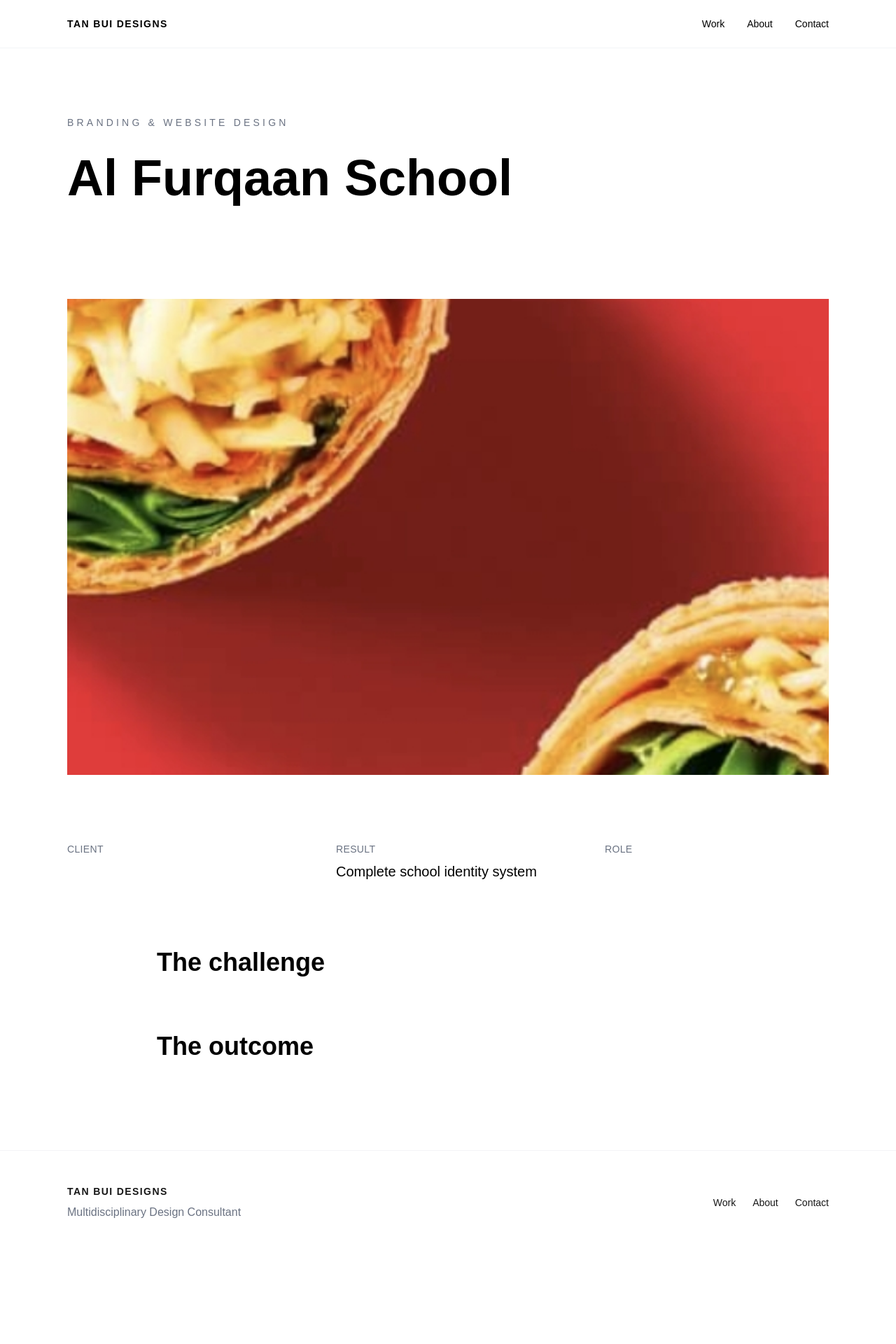
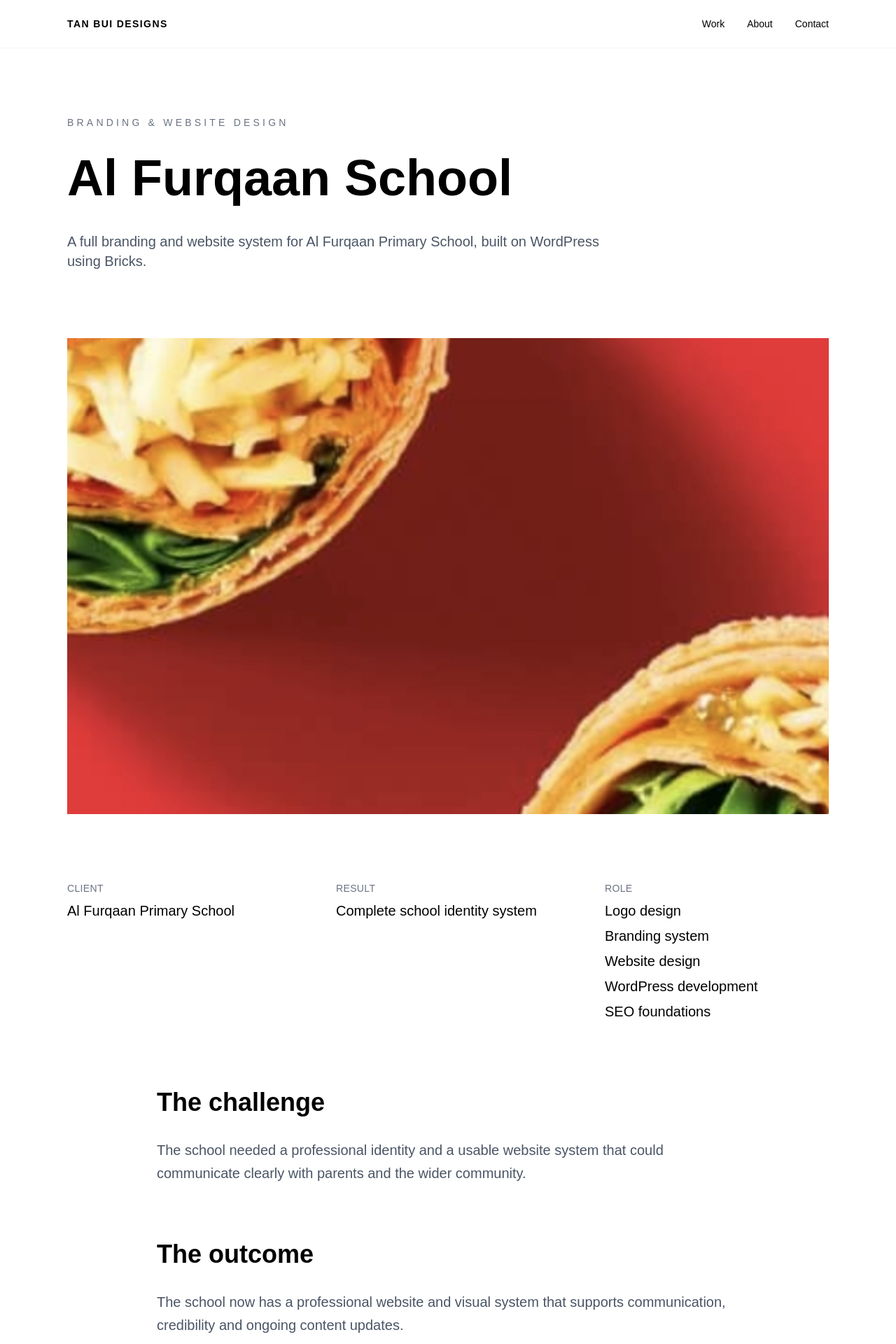
Before and after one commit to tanbuidesigns/tan-bui-designs, a Next.js app: page /work/al-furqaan-school in a window 1280 px wide. Shown: the top 1920 px of the page at 70% size. Before the commit the page ends 1792 px from the top, so only its background shows below. Built offline with nearby package versions, Linux system fonts and the light colour scheme.

Commit message:
Populate all case study content

```diff
--- a/src/data/projects.ts
+++ b/src/data/projects.ts
@@ -24,35 +24,105 @@ export const projects = [
     title: "Colonis Exhibition",
     slug: "colonis-exhibition",
     category: "Exhibition Design",
+    client: "Colonis",
     result: "Completed in 3 days",
     image: "/projects/colonis-exhibition/cover.jpg",
+    intro:
+      "A fast-turnaround exhibition concept created for Colonis, built around a landscape-led visual theme.",
+    challenge:
+      "The project needed a strong concept, clear visual direction and polished execution within an extremely tight timeframe.",
+    role: [
+      "Creative concept",
+      "Exhibition design",
+      "Visual direction",
+      "Layout design",
+      "Final artwork execution",
+    ],
+    outcome:
+      "The first concept was approved straight away, the exhibition was completed in three days, and the success helped build further client confidence.",
   },
   {
     title: "Menarini Healthcare Exhibition",
     slug: "menarini-healthcare-exhibition",
     category: "3D Exhibition Design",
+    client: "Menarini",
     result: "2D concept transformed into 3D pitch",
     image: "/projects/menarini-exhibition/cover.jpg",
+    intro:
+      "Healthcare exhibition ideation developed from a 2D concept into a branded 3D pitch presentation.",
+    challenge:
+      "The pitch needed to communicate an exhibition idea clearly and convincingly without relying on restricted NDA client work.",
+    role: [
+      "2D ideation",
+      "3D visualisation",
+      "Brand application",
+      "Pitch presentation",
+      "Exhibition storytelling",
+    ],
+    outcome:
+      "The project demonstrated the ability to take an idea from flat concept into a more immersive branded experience for presentation.",
   },
   {
     title: "Islamiya Series Books",
     slug: "islamiya-series-books",
     category: "Educational Design",
+    client: "Madressa Islamiya",
     result: "Extended into web and mobile app",
     image: "/projects/islamiya-series/cover.jpg",
+    intro:
+      "A branded educational book series helping children learn Qur’an reading, Islamic teachings and life skills.",
+    challenge:
+      "The series needed to be clear, engaging and structured for children while supporting educational goals for teachers and parents.",
+    role: [
+      "Brand system",
+      "Book design",
+      "Illustration",
+      "Writing support",
+      "Educational design direction",
+    ],
+    outcome:
+      "The series became a complete educational system, with one book later developed into an interactive web and mobile app experience.",
   },
   {
     title: "Al Furqaan School",
     slug: "al-furqaan-school",
     category: "Branding & Website Design",
+    client: "Al Furqaan Primary School",
     result: "Complete school identity system",
     image: "/projects/al-furqaan-school/cover.jpg",
+    intro:
+      "A full branding and website system for Al Furqaan Primary School, built on WordPress using Bricks.",
+    challenge:
+      "The school needed a professional identity and a usable website system that could communicate clearly with parents and the wider community.",
+    role: [
+      "Logo design",
+      "Branding system",
+      "Website design",
+      "WordPress development",
+      "SEO foundations",
+    ],
+    outcome:
+      "The school now has a professional website and visual system that supports communication, credibility and ongoing content updates.",
   },
   {
     title: "Urban Eat",
     slug: "urban-eat",
     category: "Packaging Design",
+    client: "Urban Eat",
     result: "Commercial packaging project",
     image: "/projects/urban-eat/cover.jpg",
+    intro:
+      "Commercial packaging design work for Urban Eat, supporting product presentation and brand consistency.",
+    challenge:
+      "The packaging needed to work in a competitive food retail environment while staying aligned with the brand’s visual system.",
+    role: [
+      "Packaging design",
+      "Artwork preparation",
+      "Brand application",
+      "Layout design",
+      "Production awareness",
+    ],
+    outcome:
+      "The project added mainstream commercial packaging experience to a wider portfolio spanning print, branding and digital design.",
   },
 ];
```
Lines whose indentation alone changed are shown as unchanged.
